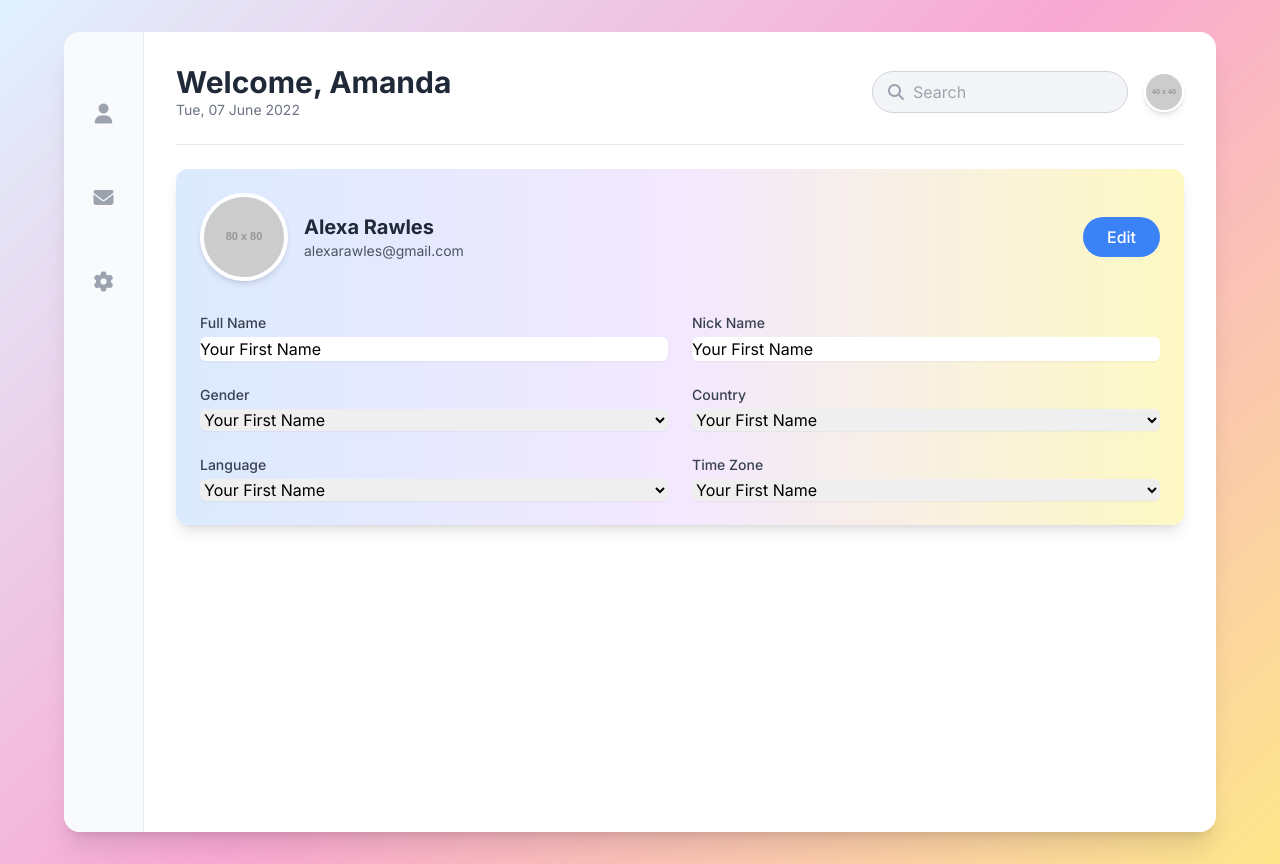
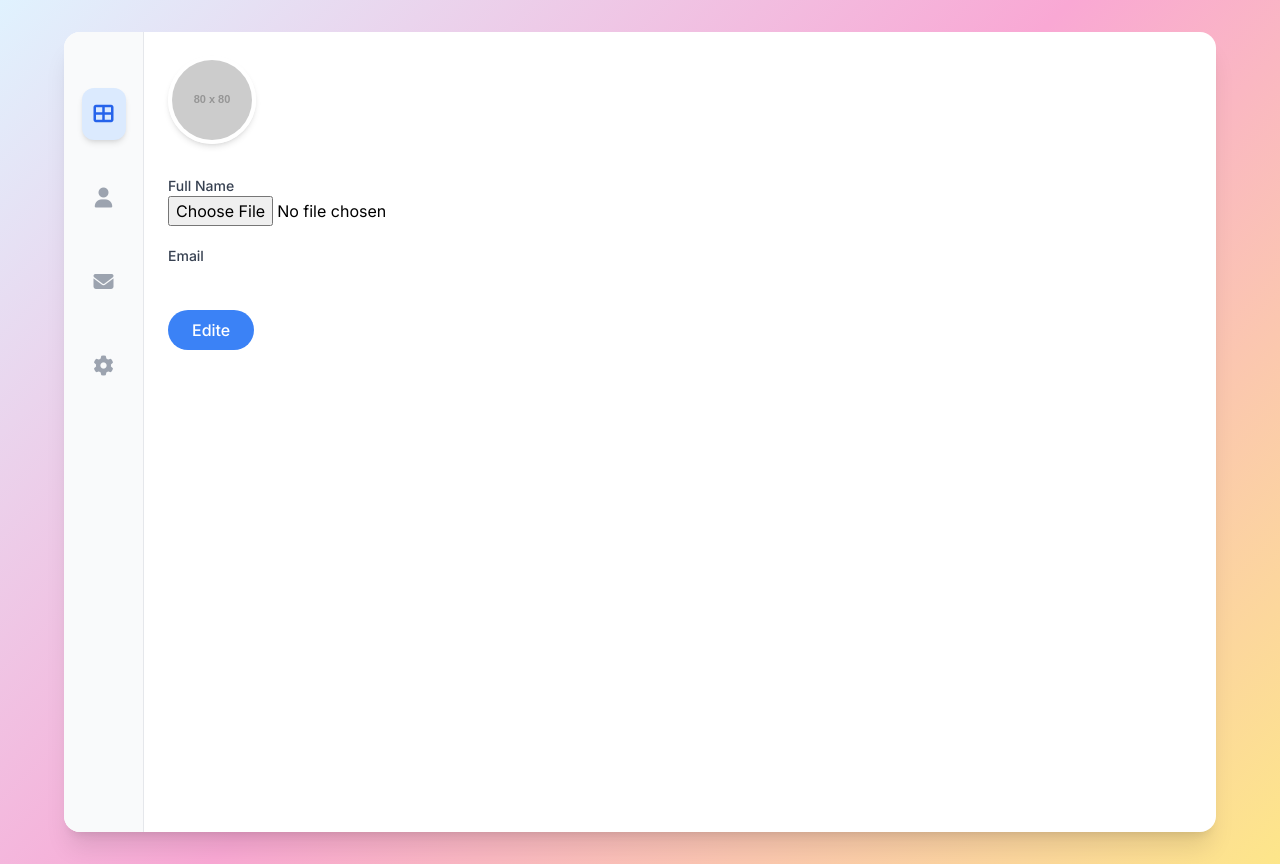
Before and after one commit to Ridwankabbo/Keep-Notes, a Django app: template KeepNotes/templates/user_profile.html in a window 1280 px wide. Run offline with Django 3.2, Linux system fonts and the light colour scheme; the template is opened without the code that fills it, so the values that code supplies are empty, except form fields; tables that the repository leaves empty hold one stand-in row (values such as "Sample post"); grey boxes labelled with a size stand in for pictures from a placeholder-image service; form fields are guessed from the names that the template uses; some libraries are stand-ins or nearby versions.

Commit message:
Working on User interface

```diff
--- a/KeepNotes/main/models.py
+++ b/KeepNotes/main/models.py
@@ -13,4 +13,5 @@
 class UserInfos(models.Model):
     user = models.ForeignKey(User, on_delete=models.CASCADE, null=False)
     user_imge = models.ImageField(null=True)
+    user_email = models.EmailField(null=True)
     shared_notes = models.ForeignKey(Notes, on_delete=models.CASCADE, null=True)
--- a/KeepNotes/main/urls.py
+++ b/KeepNotes/main/urls.py
@@ -9,5 +9,7 @@
     path('insertNewNotes/', views.insertNotes, name='insert-new-notes'),
     path('edite-notes/<int:notes_id>/', views.EditeNotes, name='edite-notes'),
     path('delete-notes/<int:note_id>/', views.DeleteNotes, name='delete-note'),
-    path('user-profile/', views.user_profile, name='user-profile')
+    path('user-profile/', views.user_profile, name='user-profile'),
+    path('edite-user-profile/', views.EditeUserProfile, name='edite-user-profile'),
+    path('user-settings/', views.SettingsPage, name='user-settings')
 ]
--- a/KeepNotes/templates/user-dashboard-header-footer.html
+++ b/KeepNotes/templates/user-dashboard-header-footer.html
@@ -30,57 +30,24 @@
                 {% comment %} <i class="fas fa-cube text-3xl text-blue-500"></i> {% endcomment %}
             </div>
             <nav class="flex flex-col items-center space-y-8">
-                {% comment %} <a href="#" class="p-3 rounded-xl bg-blue-100 text-blue-600 shadow-md">
+                <a href="{% url "user-dashboard" %}" class="p-3 rounded-xl bg-blue-100 text-blue-600 shadow-md">
                     <i class="fas fa-th-large text-xl"></i>
-                </a> {% endcomment %}
-                <a href="#" class="p-3 rounded-xl text-gray-400 hover:bg-gray-200 transition-colors">
+                </a>
+                <a href="{% url "user-profile" %}" class="p-3 rounded-xl text-gray-400 hover:bg-gray-200 transition-colors">
                     <i class="fas fa-user text-xl"></i>
                 </a>
                 <a href="#" class="p-3 rounded-xl text-gray-400 hover:bg-gray-200 transition-colors">
                     <i class="fas fa-envelope text-xl"></i>
                 </a>
-                <a href="#" class="p-3 rounded-xl text-gray-400 hover:bg-gray-200 transition-colors">
+                <a href="{% url "user-settings" %}" class="p-3 rounded-xl text-gray-400 hover:bg-gray-200 transition-colors">
                     <i class="fas fa-cog text-xl"></i>
                 </a>
             </nav>
         </aside>
 
         <!-- Main Content Area -->
-        <main class="flex-1 p-8">
-            <!-- Header -->
-            <header class="flex justify-between items-center pb-6 border-b border-gray-200 mb-6">
-                <div>
-                    <h1 class="text-3xl font-bold text-gray-800">Welcome, Amanda</h1>
-                    <p class="text-sm text-gray-500">Tue, 07 June 2022</p>
-                </div>
-                <div class="flex items-center space-x-4">
-                    <div class="relative">
-                        <input type="text" placeholder="Search" class="w-64 py-2 pl-10 pr-4 rounded-full bg-gray-100 border border-gray-300 focus:outline-none focus:ring-2 focus:ring-blue-500">
-                        <i class="fas fa-search absolute left-4 top-1/2 transform -translate-y-1/2 text-gray-400"></i>
-                    </div>
-                    <div class="w-10 h-10 rounded-full overflow-hidden border-2 border-white shadow-md">
-                        <img src="https://placehold.co/40x40/A78BFA/fff" alt="Profile" class="w-full h-full object-cover">
-                    </div>
-                </div>
-            </header>
 
-            {% block main-section %}{% endblock main-section %}
-
-            {% comment %} <!-- Email Section -->
-            <div class="bg-white p-6 rounded-xl shadow-lg">
-                <h3 class="text-lg font-bold text-gray-800 mb-4">My Email Address</h3>
-                <div class="flex items-center space-x-4 p-4 bg-blue-50 rounded-xl mb-4">
-                    <i class="fas fa-envelope text-blue-500 text-2xl"></i>
-                    <div>
-                        <p class="font-medium text-gray-800">alexarawles@gmail.com</p>
-                        <p class="text-sm text-gray-500">1 month ago</p>
-                    </div>
-                </div>
-                <button class="text-blue-500 hover:text-blue-600 font-medium transition-colors">
-                    <i class="fas fa-plus-circle mr-2"></i>+ Add Email Address
-                </button>
-            </div> {% endcomment %}
-        </main>
+        {% block main-section %}{% endblock main-section %}
     </div>
 
 </body>
--- a/KeepNotes/templates/user_profile.html
+++ b/KeepNotes/templates/user_profile.html
@@ -2,63 +2,32 @@
 
 {% block main-section %}
     <!-- Profile Hero and Details -->
-            <div class="bg-gradient-to-r from-blue-100 via-purple-100 to-yellow-100 p-6 rounded-xl shadow-lg mb-6">
-                <div class="flex items-center justify-between mb-4">
+            <div class=" p-6   mb-6">
+                <div class=" mb-4">
                     <div class="flex items-center space-x-4">
                         <img src="https://placehold.co/80x80/fff/3b82f6?text=A" alt="Profile" class="rounded-full border-4 border-white shadow-md">
-                        <div>
+                        {% comment %} <div>
                             <h2 class="text-xl font-bold text-gray-800">Alexa Rawles</h2>
                             <p class="text-sm text-gray-600">alexarawles@gmail.com</p>
+                        </div> {% endcomment %}
+                    </div>
+                    <form action="{% url "edite-user-profile" %}" method="post" enctype="multipart/form-form-data">
+                        {% csrf_token %}
+                        <div class=" gap-6 mt-8">
+                            <div class="mb-5">
+                                <label for="fullName" class="block text-sm font-medium text-gray-700">Full Name</label>
+                                {{form.user_imge}}
+                                {% comment %} <input type="text" id="fullName" name="username" value="{{details.username}}" class="mt-1 block w-full rounded-md border-gray-300 shadow-sm focus:border-blue-300 focus:ring focus:ring-blue-200 focus:ring-opacity-50"> {% endcomment %}
+                            </div>
+                            <div class="mb-5">
+                                <label for="nickName" class="block text-sm font-medium text-gray-700">Email</label>
+                                {{form.user_email}}
+                                {% comment %} <input type="email" id="nickName" name="email" value="details.email" class="mt-1 block w-full rounded-md border-gray-300 shadow-sm focus:border-blue-300 focus:ring focus:ring-blue-200 focus:ring-opacity-50"> {% endcomment %}
+                            </div>
+
                         </div>
-                    </div>
-                    <button class="bg-blue-500 hover:bg-blue-600 text-white font-medium py-2 px-6 rounded-full transition-colors">Edit</button>
-                </div>
-
-                <div class="grid grid-cols-1 md:grid-cols-2 gap-6 mt-8">
-                    <div>
-                        <label for="fullName" class="block text-sm font-medium text-gray-700">Full Name</label>
-                        <input type="text" id="fullName" value="Your First Name" class="mt-1 block w-full rounded-md border-gray-300 shadow-sm focus:border-blue-300 focus:ring focus:ring-blue-200 focus:ring-opacity-50">
-                    </div>
-                    <div>
-                        <label for="nickName" class="block text-sm font-medium text-gray-700">Nick Name</label>
-                        <input type="text" id="nickName" value="Your First Name" class="mt-1 block w-full rounded-md border-gray-300 shadow-sm focus:border-blue-300 focus:ring focus:ring-blue-200 focus:ring-opacity-50">
-                    </div>
-                    <div>
-                        <label for="gender" class="block text-sm font-medium text-gray-700">Gender</label>
-                        <select id="gender" class="mt-1 block w-full rounded-md border-gray-300 shadow-sm focus:border-blue-300 focus:ring focus:ring-blue-200 focus:ring-opacity-50">
-                            <option>Your First Name</option>
-                            <option>Male</option>
-                            <option>Female</option>
-                            <option>Non-binary</option>
-                        </select>
-                    </div>
-                    <div>
-                        <label for="country" class="block text-sm font-medium text-gray-700">Country</label>
-                        <select id="country" class="mt-1 block w-full rounded-md border-gray-300 shadow-sm focus:border-blue-300 focus:ring focus:ring-blue-200 focus:ring-opacity-50">
-                            <option>Your First Name</option>
-                            <option>United States</option>
-                            <option>Canada</option>
-                            <option>United Kingdom</option>
-                        </select>
-                    </div>
-                    <div>
-                        <label for="language" class="block text-sm font-medium text-gray-700">Language</label>
-                        <select id="language" class="mt-1 block w-full rounded-md border-gray-300 shadow-sm focus:border-blue-300 focus:ring focus:ring-blue-200 focus:ring-opacity-50">
-                            <option>Your First Name</option>
-                            <option>English</option>
-                            <option>Spanish</option>
-                            <option>French</option>
-                        </select>
-                    </div>
-                    <div>
-                        <label for="timezone" class="block text-sm font-medium text-gray-700">Time Zone</label>
-                        <select id="timezone" class="mt-1 block w-full rounded-md border-gray-300 shadow-sm focus:border-blue-300 focus:ring focus:ring-blue-200 focus:ring-opacity-50">
-                            <option>Your First Name</option>
-                            <option>EST</option>
-                            <option>PST</option>
-                            <option>GMT</option>
-                        </select>
-                    </div>
+                        <button type='submit' class="bg-blue-500 hover:bg-blue-600 text-white font-medium py-2 px-6 rounded-full transition-colors">Edite</button>
+                    </form>
                 </div>
             </div>
 
```
Also changed, not shown: KeepNotes/main/forms.py (+12 -1 lines), KeepNotes/main/views.py (+36 -8 lines), KeepNotes/templates/settings.html (added, +12 -0 lines), KeepNotes/templates/user-dashboard.html (+25 -8 lines), KeepNotes/db.sqlite3, KeepNotes/main/migrations/0002_userinfos.py (added).
